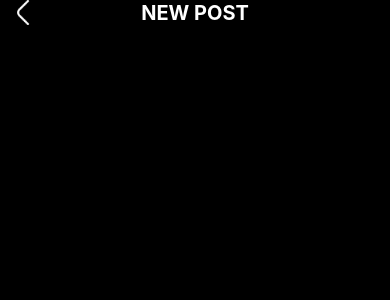
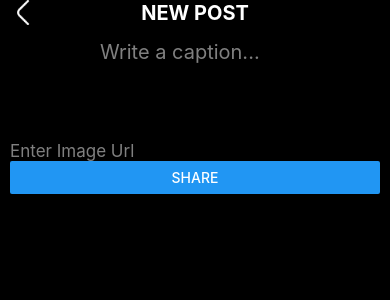
Before and after one commit to josephsivits/ig-clone, a React Native app: screen / in a window 390 px wide. Shown: the top 300 px of the page. Built offline with nearby package versions, Linux system fonts and the light colour scheme.

Commit message:
formik, but its really bad lolol (will refine)

```diff
--- a/components/newPost/AddNewPost.js
+++ b/components/newPost/AddNewPost.js
@@ -1,9 +1,11 @@
 import { View, Text, StyleSheet, Image, TouchableOpacity } from 'react-native'
 import React from 'react'
+import FormikPostUploader from './FormikPostUploader'
 
 const AddNewPost = () => (
     <View style={styles.container}>
         <Header />
+        <FormikPostUploader />
     </View>
 )
 /*
--- /dev/null
+++ b/components/newPost/FormikPostUploader.js
@@ -0,0 +1,75 @@
+import { View, Text, TextInput, Image,StyleSheet,Button } from 'react-native'
+import React, {useState} from 'react'
+import * as Yup from 'yup'
+import { Formik } from 'formik'
+import { Divider } from 'react-native-elements'
+
+// Needed to install yup and formik
+
+// 2:35:00
+// DONE at 2:54:14 (LOOK BEFORE PASTE)
+
+const uploadPostSchema = Yup.object().shape({
+    imageUrl: Yup.string().url().required('A URL is required'),
+    caption: Yup.string().max(2200, 'Caption has reached character limit')
+  })
+
+ const PLACEHOLD_IMG = require('../../assets/newPostImg.png')
+
+const FormikPostUploader = () => {
+    const [thumbnailUrl, setThumbnailUrl] = useState(PLACEHOLD_IMG)
+
+  return (
+    <Formik
+    initialValues={{ caption: '', imageUrl: ''}}
+    onSubmit={values => console.log(values)}
+    validationSchema={uploadPostSchema}
+    >
+        {({ handleBlur, handleChange, handleSubmit, values, errors, isValid}) => (
+            <>
+        <View style={{ flexDirection: 'row', alignItems: 'flex-start', height: 100}}>
+          <Image
+          source={{PLACEHOLD_IMG}}
+          style={styles.thumbnail}/>
+          <TextInput
+            placeholder='Write a caption...'
+            placeholderTextColor='grey'
+            style={{ paddingLeft: 10, width: '80%', color: '#FFF', fontSize: 20}}
+            multiline={true}
+            onChangeText={handleChange('caption')}
+            onBlur={handleBlur('caption')}
+            value={values.caption}
+          />
+        </View>
+        <Divider width={0.2} orientation='vertical'/>
+        <TextInput
+          placeholder='Enter Image Url'
+          placeholderTextColor='grey'
+          style={{ width: '100%', color: '#FFF', fontSize: 17}}
+          onChangeText={handleChange('imageUrl')}
+          onBlur={handleBlur('imageUrl')}
+          value={values.imageUrl}
+          onChange={e => setThumbnailUrl({uri: e.nativeEvent.text})}
+        />
+        {errors.imageUrl && (
+          <Text style={{fontSize: 10, color: 'red'}}>
+            {errors.imageUrl}
+          </Text>
+        )}
+
+        <Button onPress={handleSubmit} title='Share' disabled={!isValid} />
+      </>
+    )}
+    </Formik>
+  )
+}
+
+const styles = StyleSheet.create({
+    thumbnail: {
+      height: 80,
+      width: 80,
+      borderRadius: 5,
+    }
+  })
+
+export default FormikPostUploader
--- a/package.json
+++ b/package.json
@@ -1,11 +1,13 @@
 {
   "dependencies": {
     "expo": "44.0.0",
+    "formik": "^2.2.9",
     "react": "17.0.1",
     "react-dom": "17.0.1",
-    "react-native": "^0.67.4",
+    "react-native": "^0.64.3",
     "react-native-elements": "^3.4.2",
-    "react-native-web": "0.17.1"
+    "react-native-web": "0.17.1",
+    "yup": "^0.32.11"
   },
   "devDependencies": {
     "@babel/core": "^7.12.9"
```
Also changed, not shown: screens/HomeScreen.js (+4 -3 lines), 2 other files (tests, documents, lock files or other folders).
